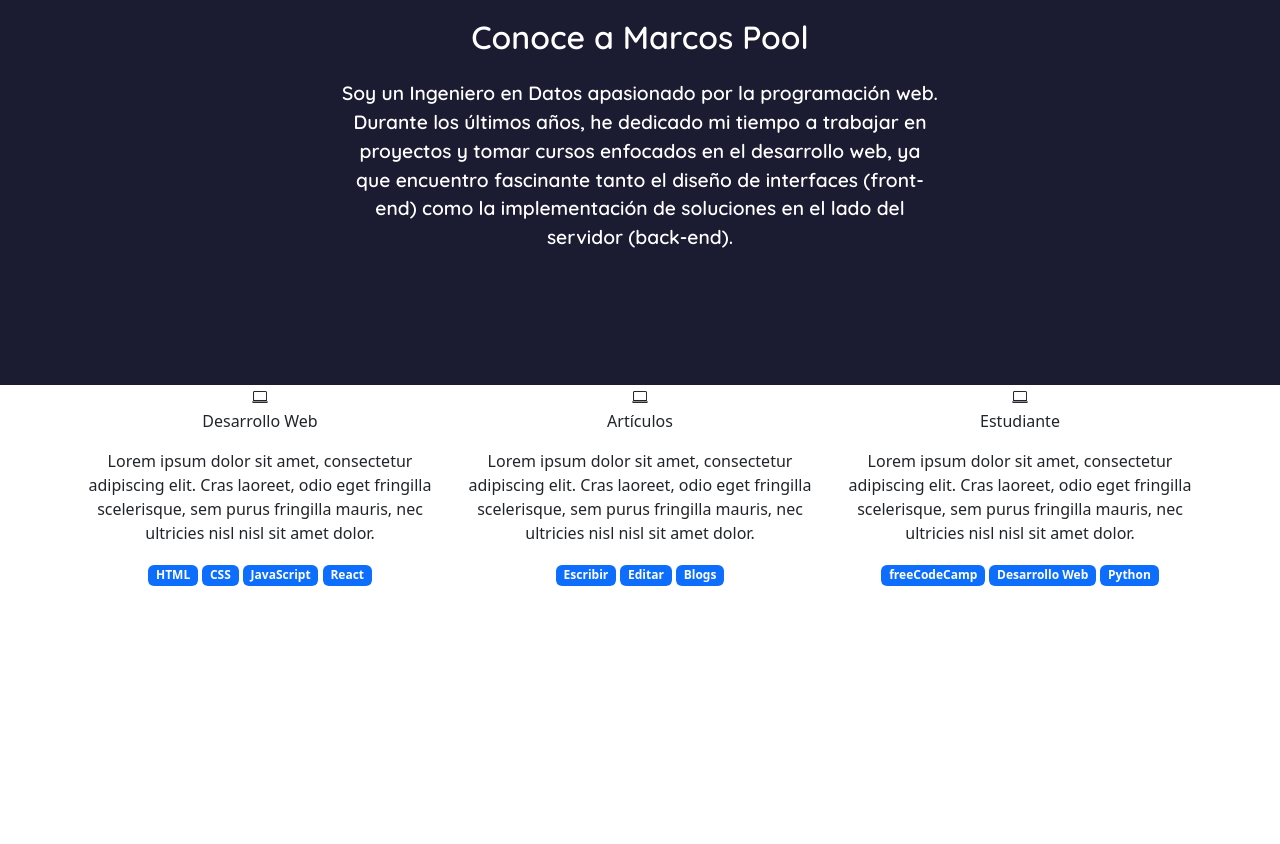
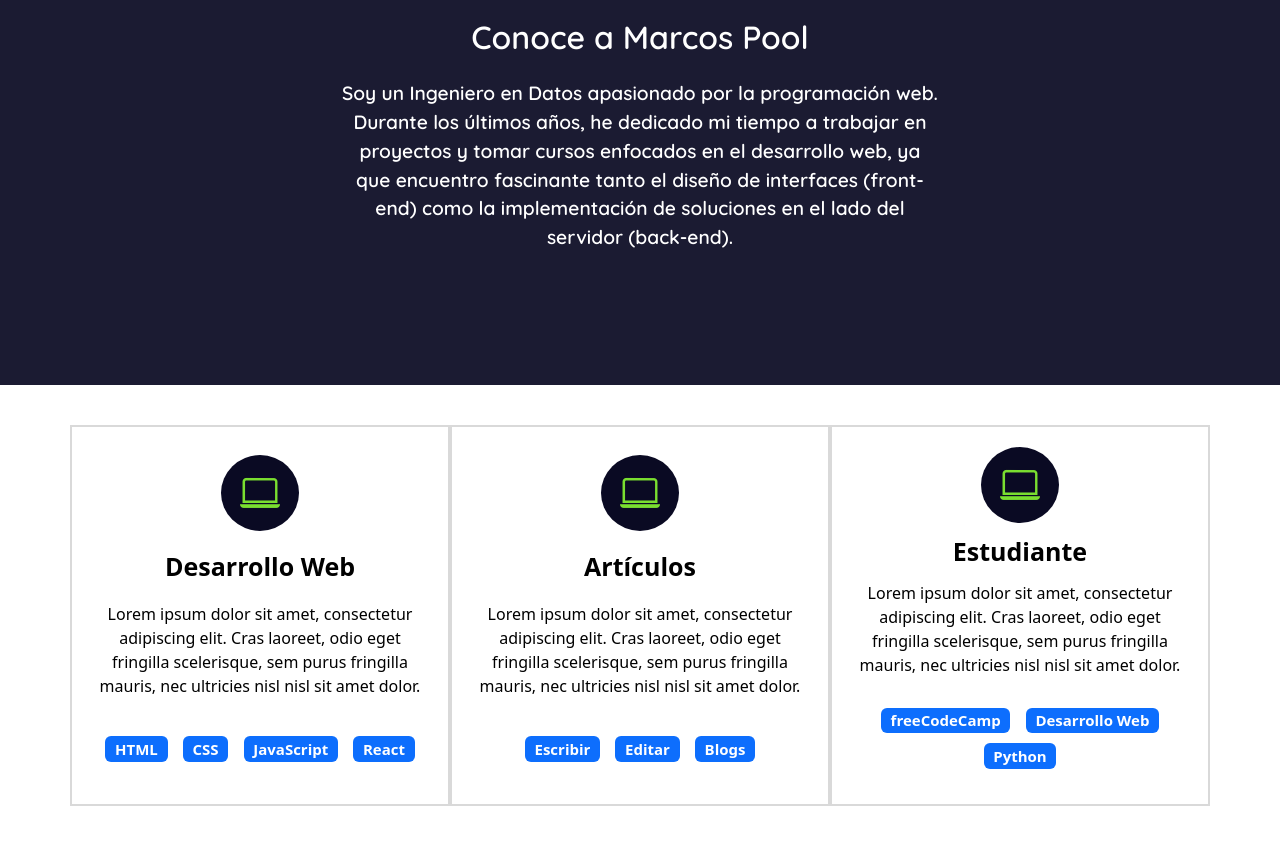
Before and after one commit to marcosd59/portfolio-dev, a plain HTML site: page index.html in a window 1280 px wide. Shown: the part 942-1786 px from the top of the page. Before the commit the page ends 1528 px from the top, so only its background shows below. Drawn offline with nearby package versions, Linux system fonts and the light colour scheme.

Commit message:
Add styles for "seccion-clara" and "experiencia" sections

```diff
--- a/css/styles.css
+++ b/css/styles.css
@@ -24,6 +24,11 @@ a {
 .seccion-oscura {
   color: white;
   background-color: #1b1b32;
+}
+
+.seccion-clara{
+  color: black;
+  background-color: white;
 }
 
 .seccion-titulo {
@@ -86,6 +91,51 @@ a {
   text-align: center;
 }
 
+/* Experiencia */
+
+.experiencia {
+  padding: 40px 40px 60px 40px;
+}
+
+.experiencia .columna {
+  padding: 20px;
+  border: 2px solid #8080804d;
+  display: flex;
+  flex-direction: column;
+  align-items: center;
+  justify-content: space-evenly;
+  transition: all 0.2s ease-in;
+}
+
+.experiencia .columna:hover {
+  color: white;
+  background-color: #1b1b32;
+}
+
+.experiencia i {
+  font-size: 2.5rem;
+  color: #7ade30;
+  background-color: #0a0a23;
+  padding: 8px 19px;
+  border-radius: 50%;
+}
+
+.experiencia-titulo {
+  font-size: 25px;
+  font-weight: bold;
+  margin: 10px 0;
+}
+
+.badges-contenedor {
+  font-size: 20px;
+  font-weight: bold;
+  margin: 10px 0;
+}
+
+.badge {
+  margin: 5px;
+}
+
 /* Adaptable "responsive" */
 
 @media screen and (max-width: 400px) {
```
